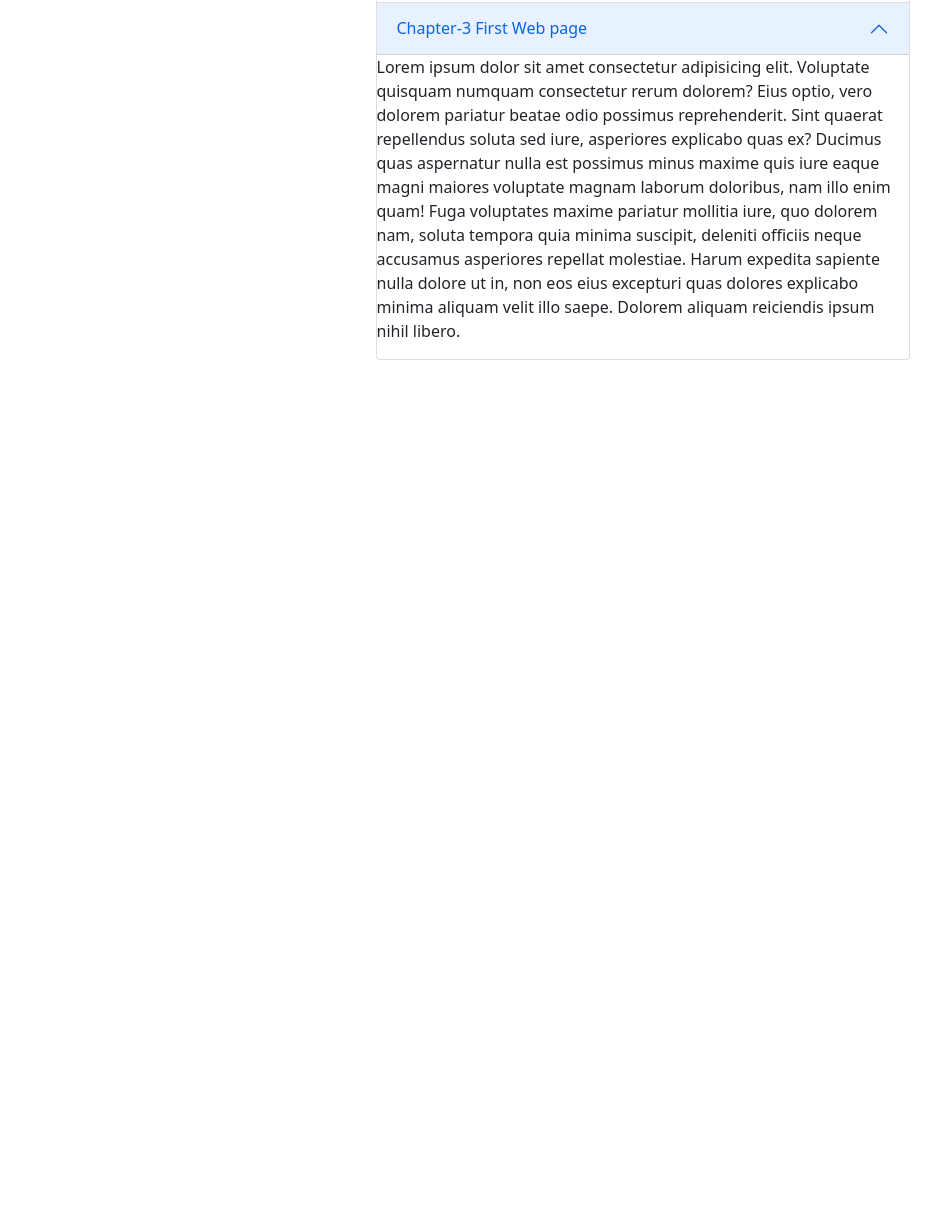
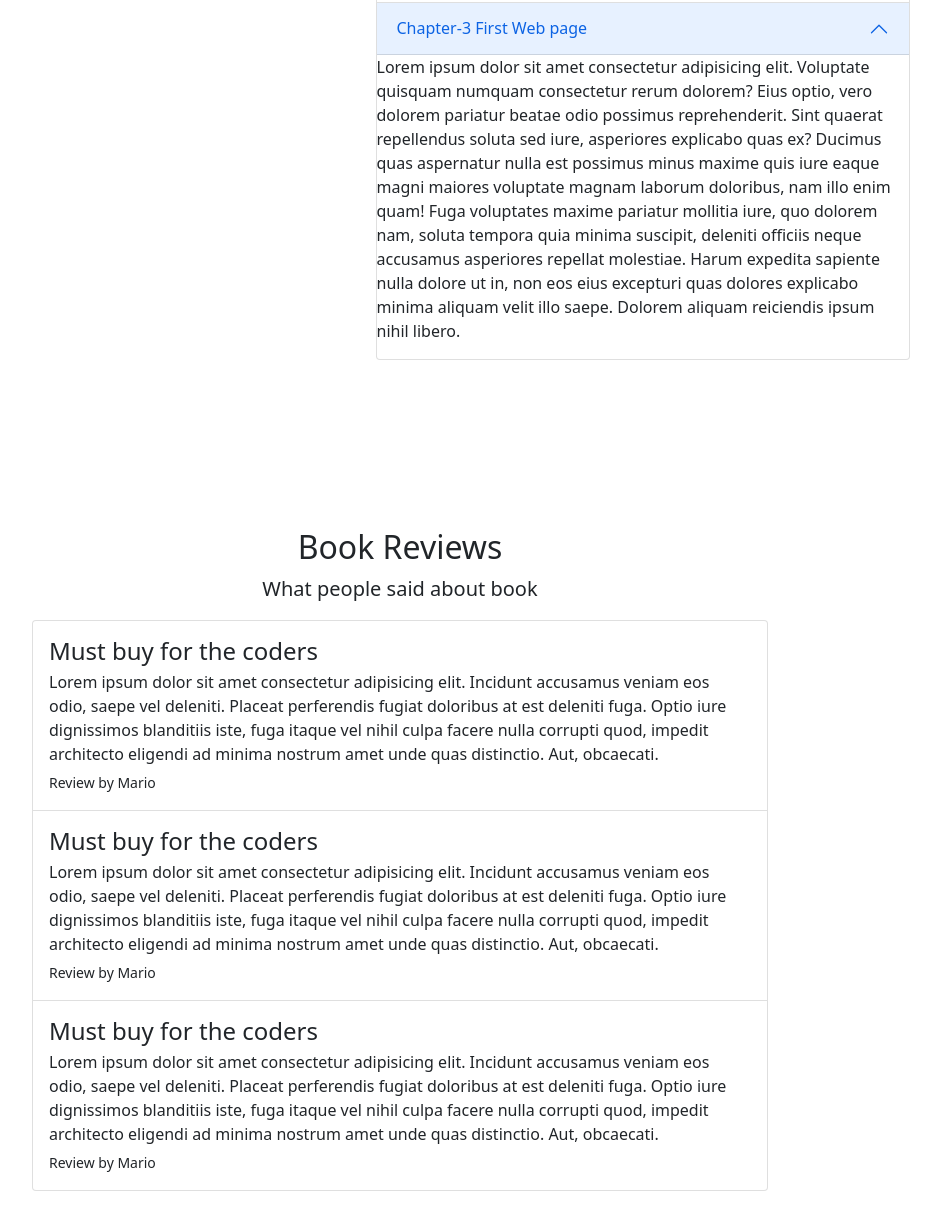
Before and after one commit to RushikeshTekale66/BootStrap-Practice, a plain HTML site: page index.html in a window 1280 px wide. Shown: the part 2184-3414 px from the top of the page, without its empty margins (240-1181 px from the left). Before the commit the page ends 2652 px from the top, so only its background shows below. Drawn offline with nearby package versions, Linux system fonts and the light colour scheme.

Commit message:
List group items

```diff
--- a/index.html
+++ b/index.html
@@ -210,6 +210,37 @@
         </div>
     </section>
 
+    <!-- Reviews & List -->
+    <section id="reviews" class="bg light">
+        <div class="container-lg">
+            <div class="text-center">
+                <h2>Book Reviews</h2>
+                <p class="lead">What people said about book</p>
+            </div>
+            <div class="row justify-content-center">
+                <div class="col-lg-8">
+                    <div class="list-group">
+                        <div class="list-group-item py-3">
+                            <h4 class="mb-1">Must buy for the coders</h4>
+                            <p class="mb-1">Lorem ipsum dolor sit amet consectetur adipisicing elit. Incidunt accusamus veniam eos odio, saepe vel deleniti. Placeat perferendis fugiat doloribus at est deleniti fuga. Optio iure dignissimos blanditiis iste, fuga itaque vel nihil culpa facere nulla corrupti quod, impedit architecto eligendi ad minima nostrum amet unde quas distinctio. Aut, obcaecati.</p>
+                            <small>Review by Mario</small>
+                        </div>
+                        <div class="list-group-item py-3">
+                            <h4 class="mb-1">Must buy for the coders</h4>
+                            <p class="mb-1">Lorem ipsum dolor sit amet consectetur adipisicing elit. Incidunt accusamus veniam eos odio, saepe vel deleniti. Placeat perferendis fugiat doloribus at est deleniti fuga. Optio iure dignissimos blanditiis iste, fuga itaque vel nihil culpa facere nulla corrupti quod, impedit architecto eligendi ad minima nostrum amet unde quas distinctio. Aut, obcaecati.</p>
+                            <small>Review by Mario</small>
+                        </div>
+                        <div class="list-group-item py-3">
+                            <h4 class="mb-1">Must buy for the coders</h4>
+                            <p class="mb-1">Lorem ipsum dolor sit amet consectetur adipisicing elit. Incidunt accusamus veniam eos odio, saepe vel deleniti. Placeat perferendis fugiat doloribus at est deleniti fuga. Optio iure dignissimos blanditiis iste, fuga itaque vel nihil culpa facere nulla corrupti quod, impedit architecto eligendi ad minima nostrum amet unde quas distinctio. Aut, obcaecati.</p>
+                            <small>Review by Mario</small>
+                        </div>
+                    </div>
+                </div>
+            </div>
+        </div>
+    </section>
+
 
 
 
```
